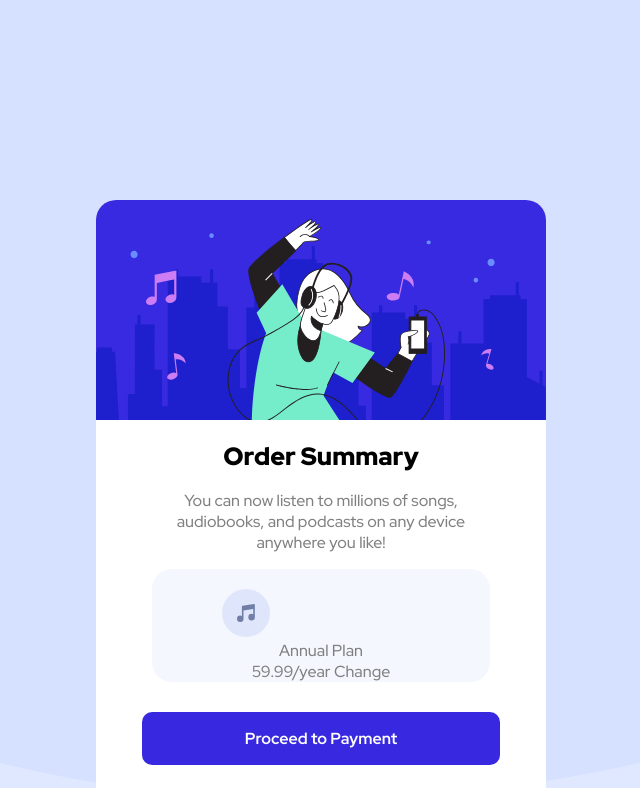
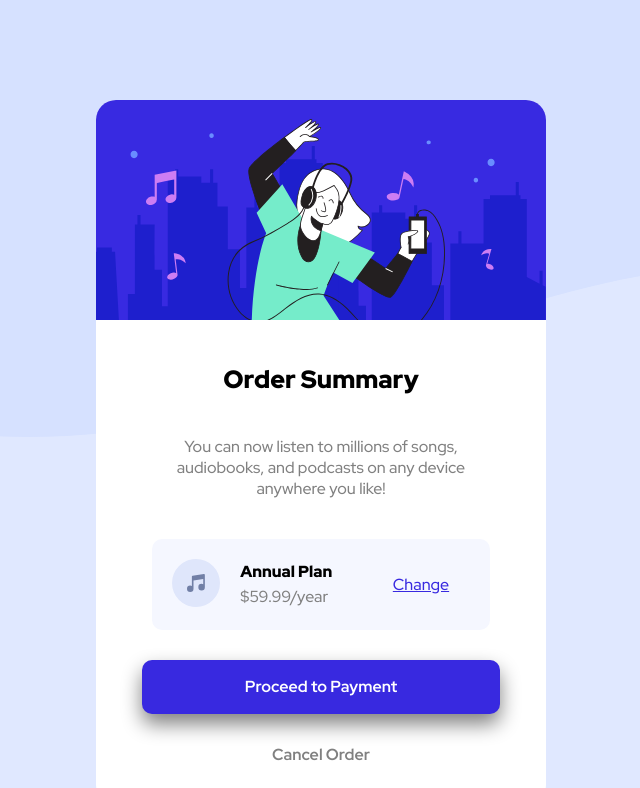
Before and after one commit to JohanO98/First-Frontend-mentor-challenge, a plain HTML site: page index.html in a window 1280 px wide. Shown: the top 788 px of the page, without its empty margins (319-959 px from the left). Drawn offline with Linux system fonts and the light colour scheme.

Commit message:
almost done

```diff
--- a/css/style.css
+++ b/css/style.css
@@ -1,31 +1,31 @@
 
 @import url('https://fonts.googleapis.com/css2?family=Red+Hat+Display:ital,wght@0,500;0,700;0,900;1,500;1,700;1,900&display=swap');
 
-
-
 html{
     font-size: 62.5%;
-    width: 100%;
-    height: 100%
 }
 
 body{
     margin: 0;
     background-image:url("../images/pattern-background-desktop.svg");
     /* import the background image */
-    background-size:cover;
     /* make the background image cover the entire page */
-    background-repeat:no-repeat;
+    background-repeat:repeat-x;
+
     /* stops the background image to repeat downward */
     background-color: hsl(225, 100%, 94%);
     font-weight: 500;
     width:100%;
+    height:100%;
     font-family: 'Red Hat Display', sans-serif;
+
 }
+
 
 h1{
     font-size: 2.5rem;
     font-weight: 900;
+    margin-top: 4rem;
 }
 
 
@@ -34,15 +34,20 @@ p{
     color:gray;
 }
 
+.center-text{
+    text-align: center; padding: 0 5rem; margin: 4rem 0;
+}
+
 .buy-meny{
 
     border-radius: 2rem;
     background-color: white;
-    text-align: center;
     width: 45rem;
-    margin: 20rem auto;
+    margin: 10rem auto 8.22rem auto;
     padding-bottom: 3rem;
+
 }
+
 
     .header-image{
         border-top-left-radius: 2rem;
@@ -56,27 +61,47 @@ p{
             width: 75%;
             margin: 0 auto;
             background-color:hsl(225, 100%, 98%);
-            border-radius: 2rem;
-            padding-top:2rem;
+            display: flex;
+            justify-content:space-around;
+            border-radius: 1rem;
 
 
         }
             .music-icon{
-                margin-right:15rem;
-
+                margin: 2rem 2rem;
 
             }
 
                 .annual-plan{
-                    margin:0;
-
+                    margin: 2rem 2rem 2rem 0;
+                    line-break: 1rem;
 
 
                 }
+                    .annual-plan-p1{
+                        font-weight: 900;
+                        color: black;
+                        margin:0;
+                        margin-top: 0.2rem;
 
-                    .yearly-price{
+                    }
+                    .annual-plan-p2{
                         margin:0;
-                }
+                        margin-top: 0.4rem;
+
+                    }
+                    .change{
+                        margin: auto;
+                        color:hsl(245, 75%, 52%);
+                        text-decoration: underline;
+
+                    }
+
+                    .change:hover{
+                        cursor: pointer;
+                        color:hsl(245, 83%, 68%);
+                    }
+
 
                         .payment-button{
                             border-radius: 1rem;
@@ -87,8 +112,46 @@ p{
                             font-weight: 700;
                             color:white;
                             width: 75%;
+                            text-align: center;
+                            box-shadow:0 1rem 2rem gray;
                         }
+
+                        .payment-button:hover{
+                            background-color:hsl(245, 83%, 68%);
+                            cursor: pointer;
+
+                        }
+
+
+
                             .cancel-order{
-                                margin-top: 3rem;
+                                margin: 3rem 0 1rem 0;
+                                text-align:center;
+                                font-weight: 700;
+
 
                             }
+                            .cancel-order:hover{
+                                cursor: pointer;
+
+
+                            }
+
+
+
+
+
+
+                            @media screen and (max-width: 375px) {
+                                .buy-meny{
+                                    width: 80%;
+
+                                }
+                               .price{
+                                width: 85%;
+                               }
+
+                               .center-text{
+                                text-align: center; padding: 0 3rem; margin: 2rem 0;
+                            }
+                            }
--- a/index.html
+++ b/index.html
@@ -12,6 +12,7 @@
 <link rel="stylesheet" href="css/style.css">
 </head>
 
+
 <body>
 
 <div class="buy-meny">
@@ -20,16 +21,28 @@
     <!-- This is the header image in the box -->
     <img class="header-image" src="images/illustration-hero.svg" rel="Vibing to the music!">
   </div>
-    <h1>Order Summary</h1>
-    <p>You can now listen to millions of songs,<br> audiobooks, and podcasts on any
-       device <br>anywhere you like!</p>
+    <h1 style="text-align:center;">Order Summary</h1>
+    <p class="center-text">You can now listen to millions of songs, audiobooks, and podcasts on any
+       device anywhere you like!</p>
+
+
 
     <div class="price">
       <!-- This is the price box with the music icon -->
+         <div>
          <img class="music-icon" src="images/icon-music.svg" rel= "Music icon">
-          <p class="annual-plan">Annual Plan</p>
-          <p class=" yearly-price">59.99/year Change</p>
+         </div>
+
+         <div class="annual-plan">
+          <p class="annual-plan-p1">Annual Plan</p>
+          <p class="annual-plan-p2">$59.99/year</p>
+          </div>
+
+          <p class="change">Change</p>
+
     </div>
+
+
 
       <div class="payment-button">
         <p style= "color:white;">Proceed to Payment</p>
```
